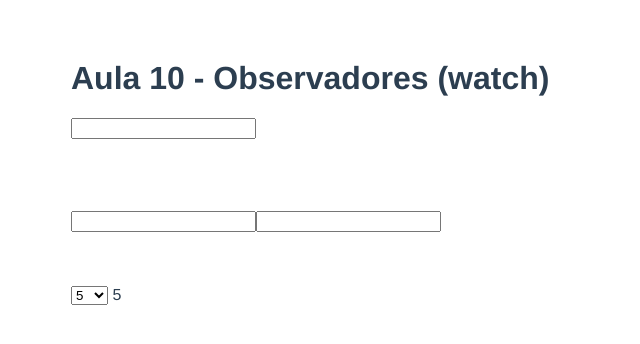
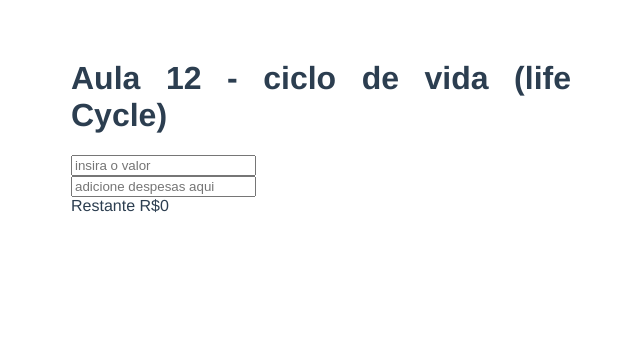
Before and after one commit to Ricardomjr-10/vuejsjornadadev, a Vue app: page / in a window 1280 px wide. Shown: the top 344 px of the page, without its empty margins (319-959 px from the left). Built offline with nearby package versions, Linux system fonts and the light colour scheme.

Commit message:
praticando

```diff
--- a/src/App.vue
+++ b/src/App.vue
@@ -1,5 +1,5 @@
 <template>
-  <Aula_11></Aula_11>
+  <Aula_12></Aula_12>
   <!-- <EventoNove></EventoNove> -->
   <!-- <AulaOito></AulaOito> -->
   <!-- <TheHeader v-show="showHeader"/>
@@ -18,7 +18,8 @@
 </template>
 
 <script>
-import Aula_11 from './components/Aula_11.vue';
+//import Aula_11 from './components/Aula_11.vue';
+import Aula_12 from './components/Aula_12.vue';
 
 //import AulaOito from './components/AulaOito.vue';
 //import AulaDez from './components/AulaDez.vue';
@@ -35,7 +36,8 @@ export default {
     //AulaOito,
     // EventoNove,
    // AulaDez
-   Aula_11
+   //Aula_11,
+   Aula_12
   },
   data () {
     return {
--- a/src/components/Aula_12.vue
+++ b/src/components/Aula_12.vue
@@ -1,6 +1,10 @@
 <template>
     <div class="container">
         <h1>Aula 12 - ciclo de vida (life Cycle)</h1>
+
+        <input v-model="valor" type="number" placeholder="insira o valor"> <br>
+        <input v-model="despesa" type="number" placeholder="adicione despesas aqui"> <br>
+        <span>Restante </span>{{ 'R$' +Number(valor - despesa)}}
     </div>
 </template>
 
@@ -8,7 +12,8 @@
 export default {
     data() {
         return {
-
+            valor:'',
+            despesa: ''
         }
     },
     watch: {
```
